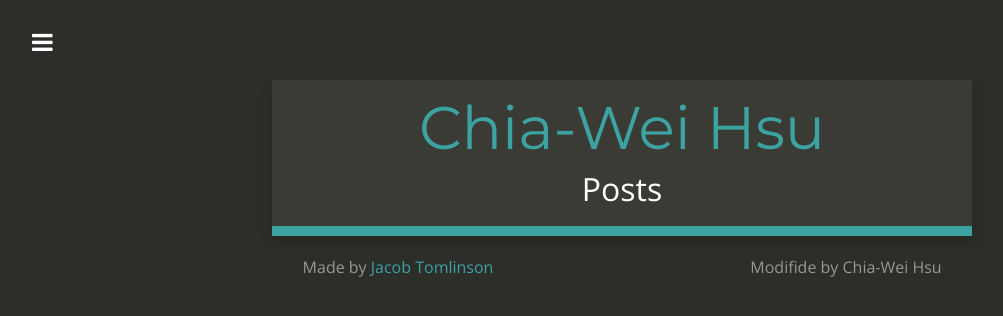
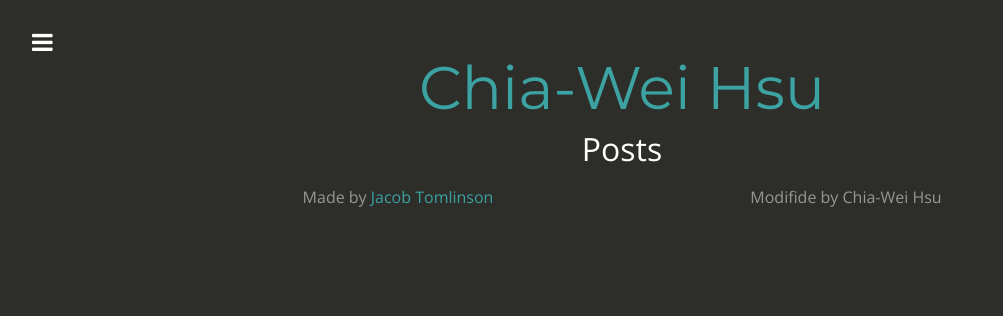
Before and after one commit to chiaweh2/chiaweh2.github.io, a Jekyll site: the page built from posts.html, in a window 1280 px wide. Shown: the top 316 px of the page, without its empty margins (18-1021 px from the left). Built offline with Jekyll 4.4.1, drawn with Linux system fonts in a browser that asks for light colours; nearby versions of some CDN libraries.

Commit message:
Update posts.html

```diff
--- a/posts.html
+++ b/posts.html
@@ -8,7 +8,7 @@ thumbnail : paper
 <div class="container-fluid index">
   <div class="row index all-posts">
 
-    <div class="col-md-12 main content-panel">
+
     <h1 class="header author-header">{{ site.author_name }}</h1>
     <h2 class="header" itemprop="headline">Posts</h2>
 
```
